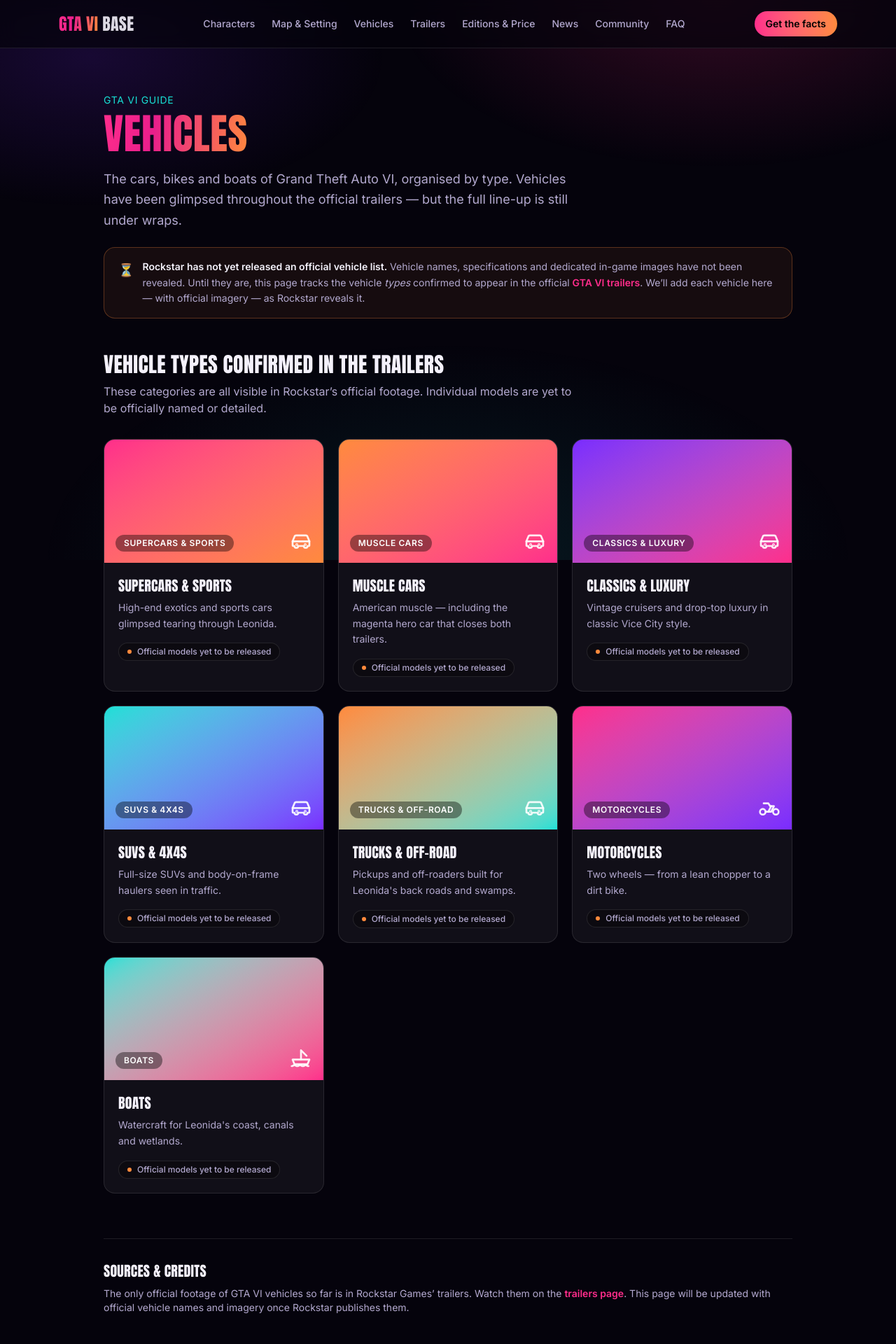
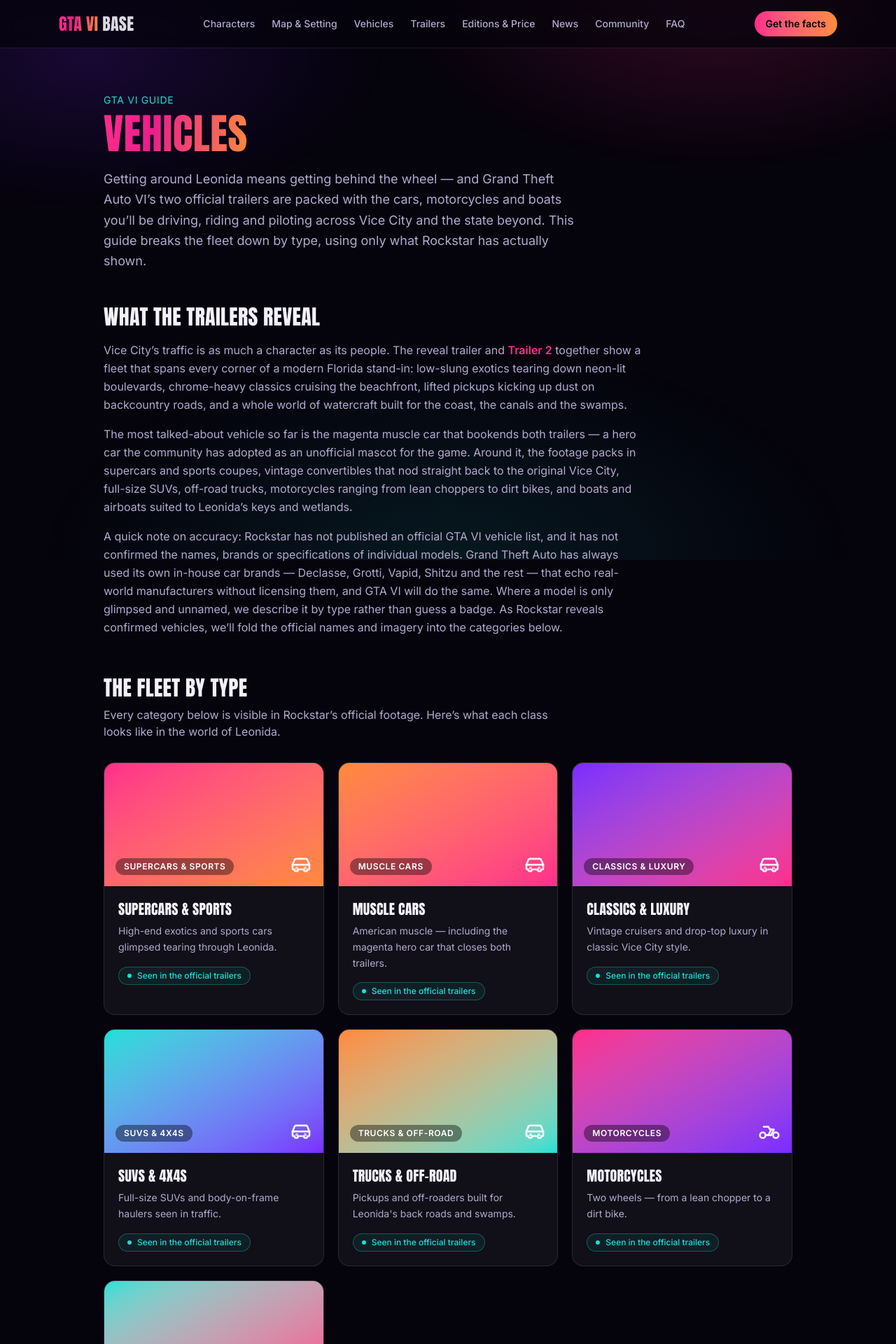
Before and after one commit to chardebugslife-alt/GTAVIBase-Web, a Next.js app: page /vehicles in a window 1280 px wide. Shown: the top 1920 px of the page at 70% size. Built offline with nearby package versions, Linux system fonts and the light colour scheme; no server answers.

Commit message:
refactor: update vehicles page content with detailed trailer analysis and improved copy

```diff
--- a/src/app/vehicles/page.tsx
+++ b/src/app/vehicles/page.tsx
@@ -6,9 +6,9 @@
 import { vehicleClasses } from "@/lib/data";
 
 export const metadata: Metadata = pageMetadata({
-  title: "GTA VI Vehicles — Cars, Bikes & Boats (Official Info)",
+  title: "GTA VI Vehicles — Cars, Bikes & Boats Seen in the Trailers",
   description:
-    "Grand Theft Auto VI vehicles by type. Rockstar has not yet released an official vehicle list, names, specs or images — here's what's confirmed and what's still to come.",
+    "A guide to the cars, motorcycles and boats of Grand Theft Auto VI, organised by type and grounded in Rockstar's two official trailers — from Vice City supercars to Leonida's wetland airboats.",
   path: "/vehicles",
 });
 
@@ -62,38 +62,61 @@
             <span className="gradient-text">Vehicles</span>
           </h1>
           <p className="mt-5 max-w-2xl text-lg leading-relaxed text-muted">
-            The cars, bikes and boats of Grand Theft Auto VI, organised by type.
-            Vehicles have been glimpsed throughout the official trailers — but
-            the full line-up is still under wraps.
+            Getting around Leonida means getting behind the wheel &mdash; and
+            Grand Theft Auto VI&rsquo;s two official trailers are packed with the
+            cars, motorcycles and boats you&rsquo;ll be driving, riding and
+            piloting across Vice City and the state beyond. This guide breaks the
+            fleet down by type, using only what Rockstar has actually shown.
           </p>
+        </header>
 
-          <div className="mt-6 flex items-start gap-3 rounded-2xl border border-orange/30 bg-orange/[0.07] px-5 py-4">
-            <span aria-hidden className="mt-0.5 text-lg">
-              ⏳
-            </span>
-            <p className="text-sm leading-relaxed text-muted">
-              <span className="font-semibold text-foreground">
-                Rockstar has not yet released an official vehicle list.
-              </span>{" "}
-              Vehicle names, specifications and dedicated in-game images have not
-              been revealed. Until they are, this page tracks the vehicle{" "}
-              <em>types</em> confirmed to appear in the official{" "}
+        <section aria-labelledby="overview-heading" className="mt-12 max-w-3xl">
+          <h2 id="overview-heading" className="font-display text-3xl">
+            What the trailers reveal
+          </h2>
+          <div className="mt-4 space-y-4 text-base leading-relaxed text-muted">
+            <p>
+              Vice City&rsquo;s traffic is as much a character as its people. The
+              reveal trailer and{" "}
               <Link href="/trailers" className="font-semibold text-pink hover:underline">
-                GTA VI trailers
-              </Link>
-              . We&rsquo;ll add each vehicle here — with official imagery — as
-              Rockstar reveals it.
+                Trailer 2
+              </Link>{" "}
+              together show a fleet that spans every corner of a modern Florida
+              stand-in: low-slung exotics tearing down neon-lit boulevards,
+              chrome-heavy classics cruising the beachfront, lifted pickups
+              kicking up dust on backcountry roads, and a whole world of
+              watercraft built for the coast, the canals and the swamps.
+            </p>
+            <p>
+              The most talked-about vehicle so far is the magenta muscle car that
+              bookends both trailers &mdash; a hero car the community has adopted
+              as an unofficial mascot for the game. Around it, the footage packs
+              in supercars and sports coupes, vintage convertibles that nod
+              straight back to the original Vice City, full-size SUVs, off-road
+              trucks, motorcycles ranging from lean choppers to dirt bikes, and
+              boats and airboats suited to Leonida&rsquo;s keys and wetlands.
+            </p>
+            <p>
+              A quick note on accuracy: Rockstar has not published an official
+              GTA VI vehicle list, and it has not confirmed the names, brands or
+              specifications of individual models. Grand Theft Auto has always
+              used its own in-house car brands &mdash; Declasse, Grotti, Vapid,
+              Shitzu and the rest &mdash; that echo real-world manufacturers
+              without licensing them, and GTA VI will do the same. Where a model
+              is only glimpsed and unnamed, we describe it by type rather than
+              guess a badge. As Rockstar reveals confirmed vehicles, we&rsquo;ll
+              fold the official names and imagery into the categories below.
             </p>
           </div>
-        </header>
+        </section>
 
-        <section aria-labelledby="types-heading" className="mt-12">
+        <section aria-labelledby="types-heading" className="mt-14">
           <h2 id="types-heading" className="font-display text-3xl">
-            Vehicle types confirmed in the trailers
+            The fleet by type
           </h2>
           <p className="mt-2 max-w-2xl text-muted">
-            These categories are all visible in Rockstar&rsquo;s official
-            footage. Individual models are yet to be officially named or detailed.
+            Every category below is visible in Rockstar&rsquo;s official footage.
+            Here&rsquo;s what each class looks like in the world of Leonida.
           </p>
 
           <ul className="mt-8 grid gap-5 sm:grid-cols-2 lg:grid-cols-3">
@@ -117,9 +140,9 @@
                   <p className="mt-2 text-sm leading-relaxed text-muted">
                     {cls.blurb}
                   </p>
-                  <span className="mt-4 inline-flex w-fit items-center gap-2 rounded-full border border-white/10 bg-black/30 px-3 py-1 text-xs font-medium text-muted">
-                    <span className="h-1.5 w-1.5 rounded-full bg-orange" aria-hidden />
-                    Official models yet to be released
+                  <span className="mt-4 inline-flex w-fit items-center gap-2 rounded-full border border-teal/30 bg-teal/[0.08] px-3 py-1 text-xs font-medium text-teal">
+                    <span className="h-1.5 w-1.5 rounded-full bg-teal" aria-hidden />
+                    Seen in the official trailers
                   </span>
                 </div>
               </li>
@@ -132,14 +155,16 @@
           <h2 className="font-display text-xl text-foreground">
             Sources &amp; credits
           </h2>
-          <p className="mt-2 text-sm text-muted">
-            The only official footage of GTA VI vehicles so far is in Rockstar
-            Games&rsquo; trailers. Watch them on the{" "}
+          <p className="mt-2 max-w-3xl text-sm leading-relaxed text-muted">
+            Everything on this page is drawn from Grand Theft Auto VI&rsquo;s two
+            official trailers, published by Rockstar Games. You can watch both in
+            full on our{" "}
             <Link href="/trailers" className="font-semibold text-pink hover:underline">
               trailers page
             </Link>
-            . This page will be updated with official vehicle names and imagery
-            once Rockstar publishes them.
+            . We deliberately avoid unconfirmed leaks and fan-made vehicle lists;
+            as Rockstar officially names and details individual models, this guide
+            will be updated with the confirmed information and imagery.
           </p>
         </section>
       </div>
```
